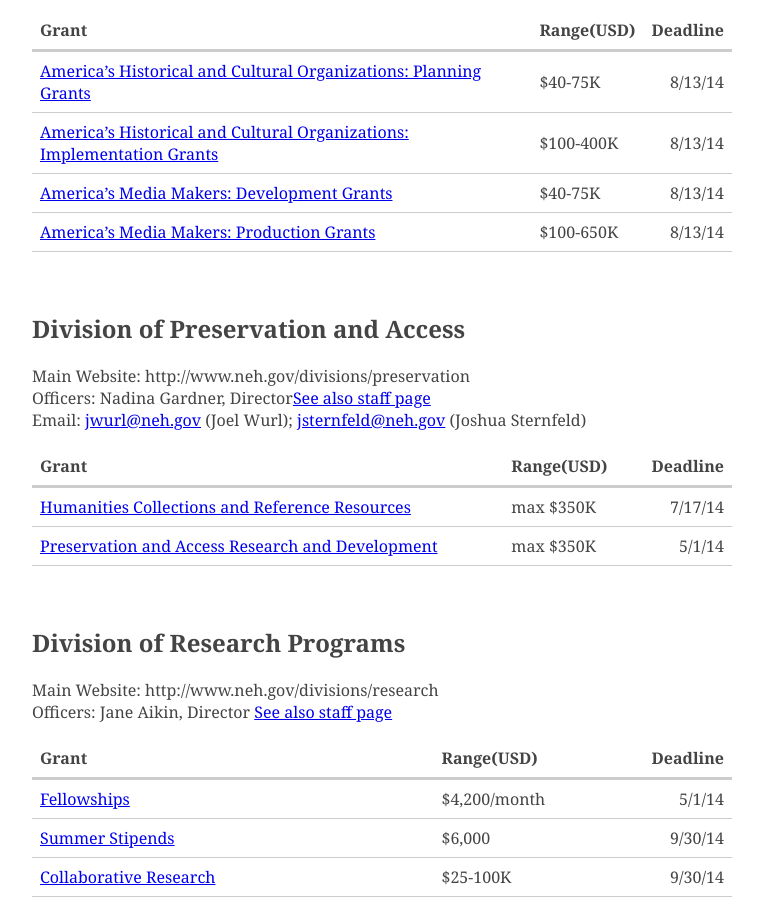
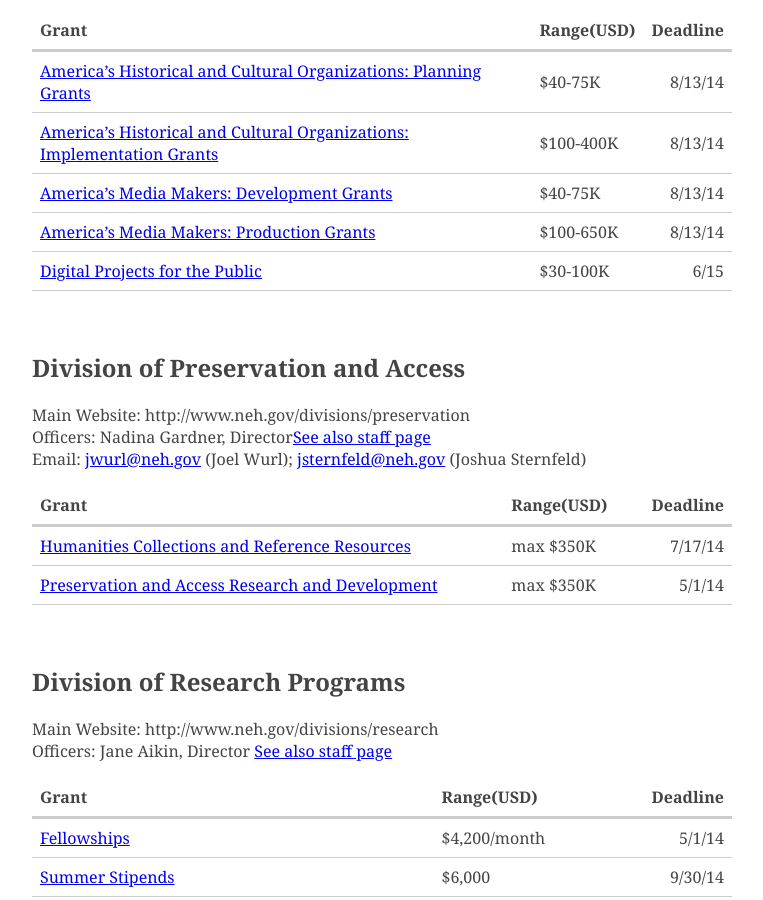
Before and after one commit to achorg/dhfunding, a Jekyll site: the page built from index.md, in a window 1280 px wide and 900 px high, scrolled down 1169 px. Shown: the whole window, without its empty margins (258-1021 px from the left). Built offline with Jekyll 4.4.1, drawn with Linux system fonts in a browser that asks for light colours; Markdown is read by kramdown in place of the engine named in the settings.

Commit message:
added digital public programs

```diff
--- a/index.md
+++ b/index.md
@@ -36,6 +36,7 @@ Email: <publicpgms@neh.gov>
 |[America's Historical and Cultural Organizations: Implementation Grants](http://www.neh.gov/grants/public/americas-historical-and-cultural-organizations-implementation-grants)|$100-400K|8/13/14|
 |[America's Media Makers: Development Grants](http://www.neh.gov/grants/public/americas-media-makers-development-grants)|$40-75K|8/13/14|
 |[America's Media Makers: Production Grants](http://www.neh.gov/grants/public/americas-media-makers-production-grants)|$100-650K|8/13/14|
+[Digital Projects for the Public](http://www.neh.gov/grants/public/digital-projects-the-public)|$30-100K|6/15|
 
 
 ## Division of Preservation and Access
```
